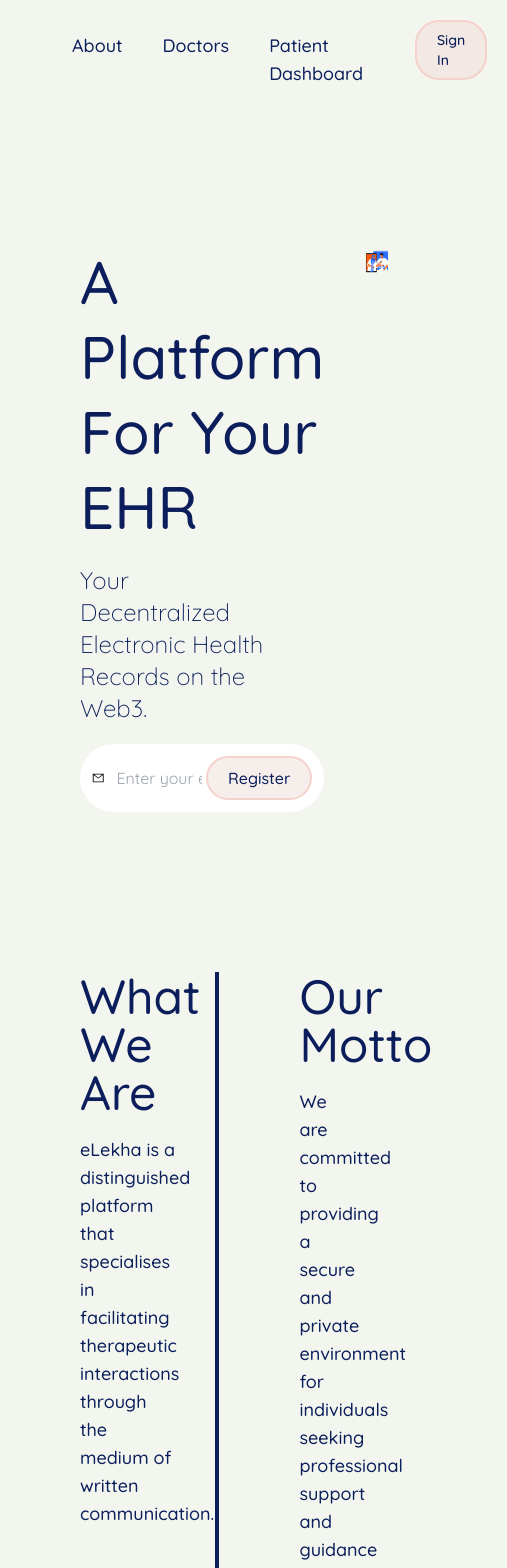
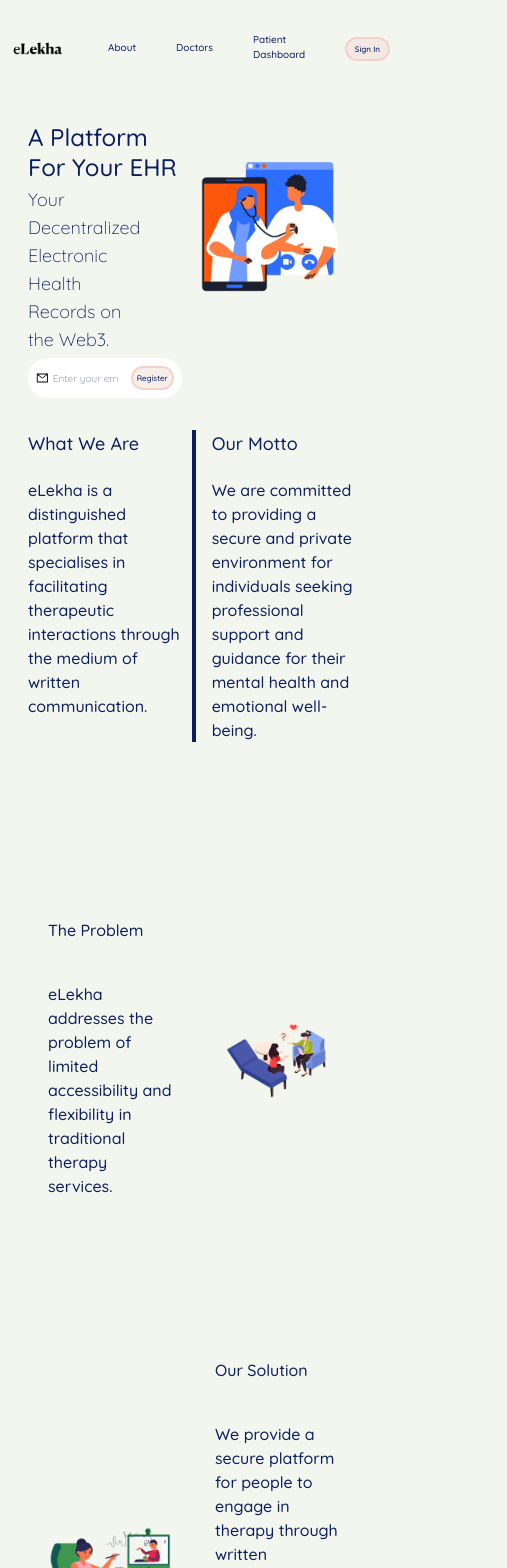
Before and after one commit to rmurarishetti/EHRSoulbound, a Next.js app in the folder ehr-soulbound/: page / in a window 390 px wide. Shown: the top 1568 px of the page, 507 px wide, since content can reach past the window. Built offline with nearby package versions, Linux system fonts and the light colour scheme; no server answers.

Commit message:
wip: mobile-compatibility

```diff
--- a/ehr-soulbound/src/app/components/navbar.tsx
+++ b/ehr-soulbound/src/app/components/navbar.tsx
@@ -11,13 +11,13 @@
 
   return (
     <nav className="flex font-quicksand justify-between bg-[#F3F6EF]">
-      <div className="flex text-lg font-medium text-[#0B1E5B] p-8 justify-start gap-10">
+      <div className="flex md:max-lg:text-base lg:text-lg text-[10px] font-medium text-[#0B1E5B] md:p-8 px-2 py-8 justify-start items-center gap-10">
         <Link href="/">
           <Image
             alt="eLekha-logo.png"
             src="/eLekha-logo.png"
-            width="78"
-            height="78"
+            width="60"
+            height="60"
             priority
           />
         </Link>
@@ -52,17 +52,17 @@
               : "border-b-4 border-transparent")
           }
         >
-          Patient Dashboard
+          Patient <br /> Dashboard
         </Link>
         {/* <Link href="/user/doctor/home" className={ 'border-b-4 hover:border-[#0B1E5B] transition ease-in-out delay-50 duration-100' + (currentRoute === "/user/doctor/home" ? "border-b-4 border-[#0B1E5B]" : "border-b-4 border-transparent")}>
                     Doctor Dashboard
                 </Link> */}
       </div>
-      <div className="flex p-5 justify-end">
+      <div className="flex md:p-5 justify-end">
         {!isLoading && !user && (
-          <div>
+          <div className="flex items-center">
             <Link
-              className="flex border-[2px] rounded-3xl border-[#F6D1CC] py-2 px-5 bg-[#f2e9e4] hover:bg-[#eadbd3] font-quicksand text-sm font-[550] text-[#0B1E5B] transition ease-in-out delay-50 duration-200"
+              className="flex border-[2px] rounded-3xl border-[#F6D1CC] md:max-lg:py-2 md:max-lg:px-3 lg:py-2 lg:px-5 px-2 py-1 bg-[#f2e9e4] hover:bg-[#eadbd3] font-quicksand text-[8px] font-[550] text-[#0B1E5B] transition ease-in-out delay-50 duration-200"
               href="/api/auth/login"
             >
               Sign In
--- a/ehr-soulbound/src/app/page.tsx
+++ b/ehr-soulbound/src/app/page.tsx
@@ -5,29 +5,29 @@
 export default async function Home() {
   return (
     <main className="min-h-screen flex flex-row items-center">
-      <div className="flex flex-wrap justify-start p-10">
-        <div className="flex flex-row pl-10 my-20">
-          <div className="mr-10">
-            <h3 className="font-quicksand text-6xl/tight font-medium text-[#0B1E5B]">
+      <div className="flex flex-wrap justify-start md:p-10 p-2">
+        <div className="flex flex-row md:pl-10 pl-5 md:my-20 my-4 w-full">
+          <div className="md:mr-10 mr-2">
+            <h3 className="font-quicksand md:max-lg:text-4xl/tight lg:text-6xl/tight text-2xl/tight font-medium text-[#0B1E5B]">
               A Platform For Your EHR
             </h3>
-            <div className="w-4/5 pt-5 font-quicksand text-2xl font-extralight text-[#0B1E5B]">
+            <div className="w-4/5 pt-1 md:pt-5 font-quicksand md:max-lg:text-xl lg:text-2xl text-lg font-extralight text-[#0B1E5B]">
               Your Decentralized Electronic Health Records on the Web3.
             </div>
-            <div className="pt-5">
-              <div className="flex flex-row flex-wrap bg-white rounded-full p-3">
-                <div className="flex w-1/2 items-center">
+            <div className="md:pt-5 pt-1">
+              <div className="flex flex-row flex-wrap bg-white rounded-full md:p-3 p-2">
+                <div className="flex w-3/5 items-center">
                   <AiOutlineMail />
                   <input
                     type="text"
-                    className="flex font-quicksand gap-2 ml-3 focus:outline-none"
+                    className="flex font-quicksand md:gap-2 gap-1 md:ml-3 ml-1 md:max-lg:text-sm lg:text-base text-[10px] focus:outline-none"
                     style={{ width: "100%" }}
-                    placeholder="Enter your email here to register"
+                    placeholder="Enter your email"
                   />
                 </div>
                 <Link
                   type="submit"
-                  className="flex ml-auto border-[2px] rounded-3xl border-[#F6D1CC] py-2 px-5 bg-[#f2e9e4]/75 hover:bg-[#eadbd3]/75 font-quicksand text-base font-medium text-[#0B1E5B] transition ease-in-out delay-50 duration-200"
+                  className="flex ml-auto border-[2px] rounded-3xl border-[#F6D1CC] md:max-lg:py-2 md:max-lg:px-3 lg:py-2 lg:px-5 px-1 py-1 bg-[#f2e9e4]/75 hover:bg-[#eadbd3]/75 font-quicksand md:max-lg:text-sm lg:text-base text-[8px] font-medium text-[#0B1E5B] transition ease-in-out delay-50 duration-200"
                   href="/user/home"
                 >
                   Register
@@ -35,7 +35,7 @@
               </div>
             </div>
           </div>
-          <div>
+          <div className="2xl:ml-80">
             <Image
               alt="homebg"
               src="/homeBackground.png"
@@ -44,19 +44,19 @@
             />
           </div>
         </div>
-        <div className="flex flex-row flex-wrap px-10 my-20 font-quicksand font-medium text-[#0B1E5B]">
-          <div className="w-[49%] pr-10">
-            <div className="text-5xl">What We Are</div>
-            <div className="pt-5 text-lg">
+        <div className="flex flex-row flex-wrap md:px-10 px-5 md:my-20 my-4 font-quicksand font-medium text-[#0B1E5B]">
+          <div className="w-[49%] md:pr-10 pr-2">
+            <div className="md:max-lg:text-3xl lg:text-5xl text-lg">What We Are</div>
+            <div className="pt-5 md:max-lg:text-md lg:text-lg text-base">
               eLekha is a distinguished platform that specialises in
               facilitating therapeutic interactions through the medium of
               written communication.
             </div>
           </div>
           <div className="h-full w-1 bg-[#0B1E5B]"></div>
-          <div className="w-[49%] pl-20">
-            <div className="text-5xl">Our Motto</div>
-            <div className="pt-5 text-lg">
+          <div className="w-[49%] md:pl-20 pl-4">
+            <div className="md:max-lg:text-3xl lg:text-5xl text-lg">Our Motto</div>
+            <div className="pt-5 md:max-lg:text-md lg:text-lg text-base">
               We are committed to providing a secure and private environment for
               individuals seeking professional support and guidance for their
               mental health and emotional well-being.
@@ -64,37 +64,35 @@
           </div>
         </div>
         <div className="flex flex-wrap justify-start font-medium text-[#0B1E5B] my-20">
-          <div className="flex flex-row px-10 my-20">
-            <div className="w-1/2">
-              <div className="font-quicksand text-5xl">The Problem</div>
-              <div className="mt-10 font-quicksand text-2xl">
+          <div className="flex flex-row w-full items-center px-10 my-20">
+            <div className="w-1/2 mr-10">
+              <div className="font-quicksand md:max-lg:text-3xl lg:text-5xl">The Problem</div>
+              <div className="mt-10 font-quicksand md:max-lg:text-lg lg:text-xl">
                 eLekha addresses the problem of limited accessibility and
                 flexibility in traditional therapy services.
               </div>
             </div>
-            <div className="flex w-1/2 items-center justify-center">
+            <div className="flex w-1/2 justify-end">
               <Image
                 alt="psych-1.png"
                 src="/psych-1.png"
-                width="600"
-                height="450"
-                style={{ width: "70%", height: "auto" }}
+                width={400}
+                height={300}
               />
             </div>
           </div>
-          <div className="flex flex-row px-10 my-20 items-end justify-end">
-            <div className="flex w-1/2">
+          <div className="flex flex-row w-full items-center px-10 my-20">
+            <div className="flex w-1/2 justify-start">
               <Image
                 alt="psych-2.png"
                 src="/psych-2.png"
-                width="580"
-                height="435"
-                style={{ width: "70%", height: "auto" }}
+                width={400}
+                height={300}
               />
             </div>
-            <div className="w-1/2">
-              <div className="font-quicksand text-5xl">Our Solution</div>
-              <div className="mt-10 font-quicksand text-2xl">
+            <div className="w-1/2 ml-10">
+              <div className="font-quicksand md:max-lg:text-3xl lg:text-5xl">Our Solution</div>
+              <div className="mt-10 font-quicksand md:max-lg:text-lg lg:text-xl">
                 We provide a secure platform for people to engage in therapy
                 through written communication, making mental health support more
                 accessible, private, and convenient for a wide range of clients.
@@ -104,11 +102,11 @@
         </div>
         <div className="w-full flex items-center justify-center my-20 px-10 font-quicksand font-medium text-[#0B1E5B]">
           <div className="w-1/2 flex flex-col flex-wrap items-center">
-            <div className="text-5xl text-center">
+            <div className="md:max-lg:text-3xl lg:text-5xl text-center">
               Book now for a free consultation
             </div>
             <Link
-              className="w-fit rounded-3xl mt-12 py-3 px-5 bg-[#0B1E5B] hover:bg-[#1e388a] font-quicksand text-lg text-[#ffffff] transition ease-in-out delay-50 duration-200"
+              className="w-fit rounded-3xl mt-12 py-3 px-5 bg-[#0B1E5B] hover:bg-[#1e388a] font-quicksand md:max-lg:text-base lg:text-lg text-[#ffffff] transition ease-in-out delay-50 duration-200"
               href="/user/home"
             >
               Book An Appointment
```
